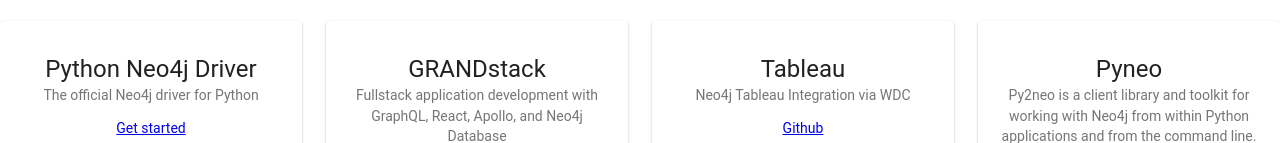
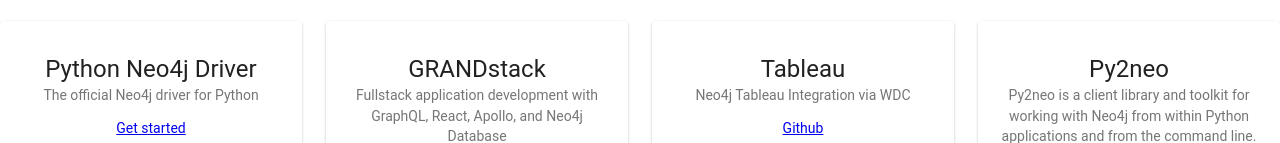
Before and after one commit to vsparrow/buzzword-bingo, a React (Create React App) app: page / in a window 1280 px wide. Shown: the part 501-644 px from the top of the page. Built offline with nearby package versions, Linux system fonts and the light colour scheme.

Commit message:
fix typo

```diff
--- a/src/data.js
+++ b/src/data.js
@@ -146,7 +146,7 @@ export const data = [
     tags: ["Ruby", "Neo4j Driver"]
   },
   {
-    title: "Pyneo",
+    title: "Py2neo",
     description:
       "Py2neo is a client library and toolkit for working with Neo4j from within Python applications and from the command line.",
     links: [
```
